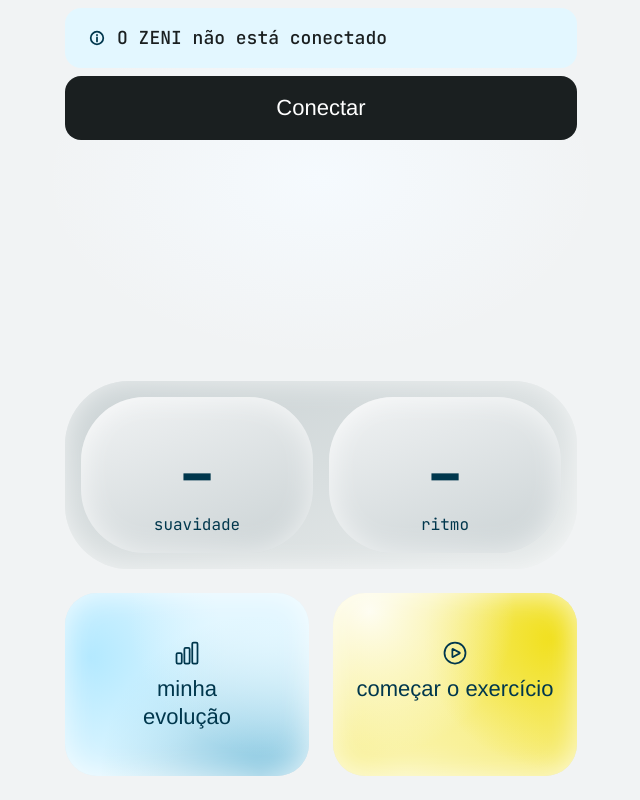
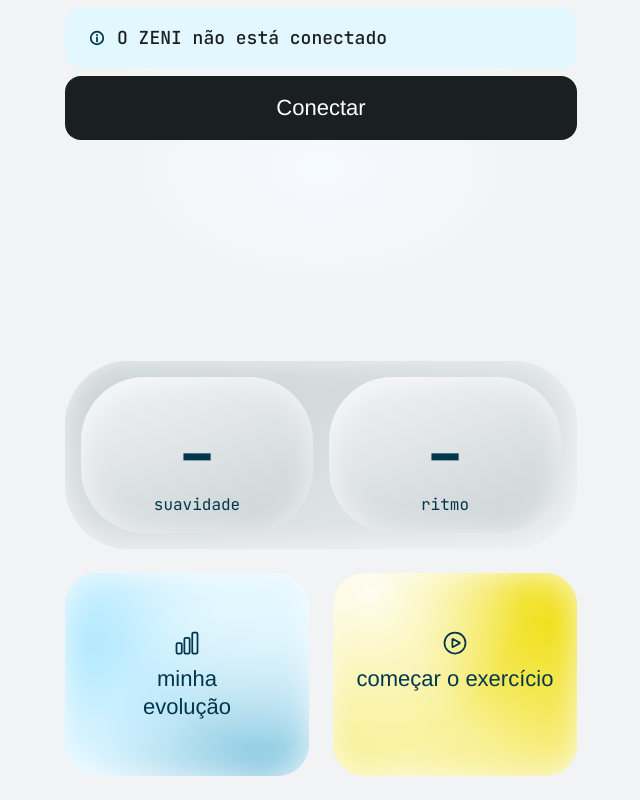
Before and after one commit to chicogborba/zeni, a React (Vite) app in the folder zeni-site/: page / in a window 1280 px wide. Shown: the whole page, without its empty margins (319-959 px from the left). Built offline with nearby package versions, Linux system fonts and the light colour scheme; a web font is replaced by a local one.

Commit message:
Cartões da home 20 px mais altos

```diff
--- a/zeni-site/src/styles/componentes.css
+++ b/zeni-site/src/styles/componentes.css
@@ -283,7 +283,7 @@
 
 /* ---------- Home: dashboard e dois botões, encostados no rodapé (decisão da autora; parte da 6.2) ---------- */
 .tela--home {
-  --home-botao-altura: 0.75; /* altura do botão = 0.75 × a largura dele (aspect-ratio 1 / 0.75) */
+  --home-botao-altura: 0.75; /* altura do botão = 0.75 × a largura dele + 20 px (ver .cartao) */
   --home-dados-altura: 188px; /* era 208 px; menos 20 px */
   position: relative;
   isolation: isolate;
@@ -351,6 +351,7 @@
 /* Dois botões lado a lado, mais baixos que um quadrado */
 .home-grade {
   flex: none;
+  container-type: inline-size; /* a altura dos cartões é calculada a partir da largura desta faixa */
   display: flex;
   flex-direction: row; /* evolução à esquerda, exercício à direita */
   gap: var(--grid-gap);
@@ -360,7 +361,8 @@
   flex: 1;
   min-width: 0;
   align-self: flex-start;
-  aspect-ratio: 1 / var(--home-botao-altura);
+  /* altura = 0,75 × a largura do cartão + 20 px (antes só 0,75 × a largura); min-height deixa o texto grande crescer */
+  min-height: calc((100cqw - var(--grid-gap)) / 2 * var(--home-botao-altura) + 20px);
   padding: var(--space-4);
   border-radius: var(--radius-xl); /* o mesmo raio em cima e embaixo */
   display: flex;
```
